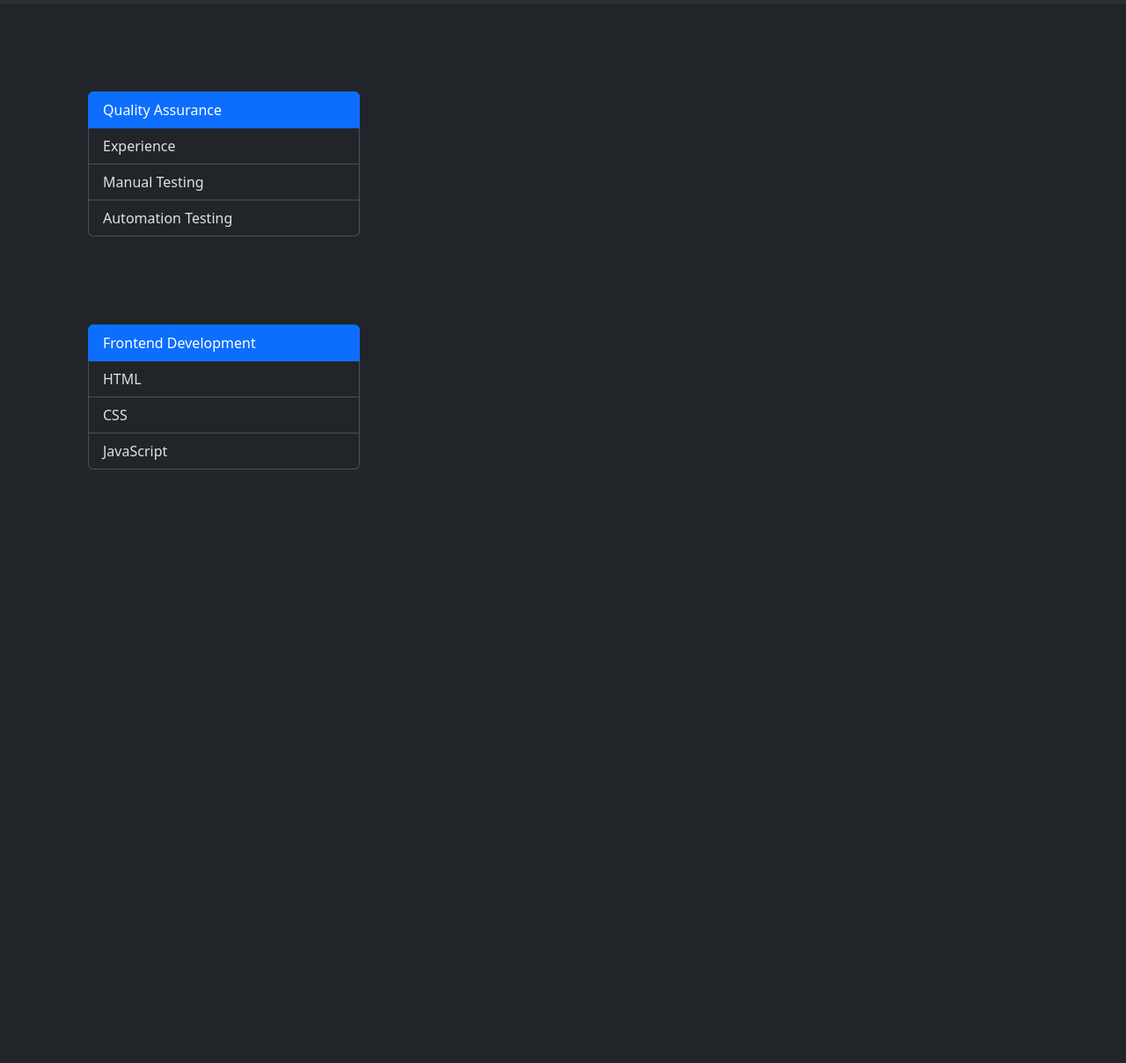
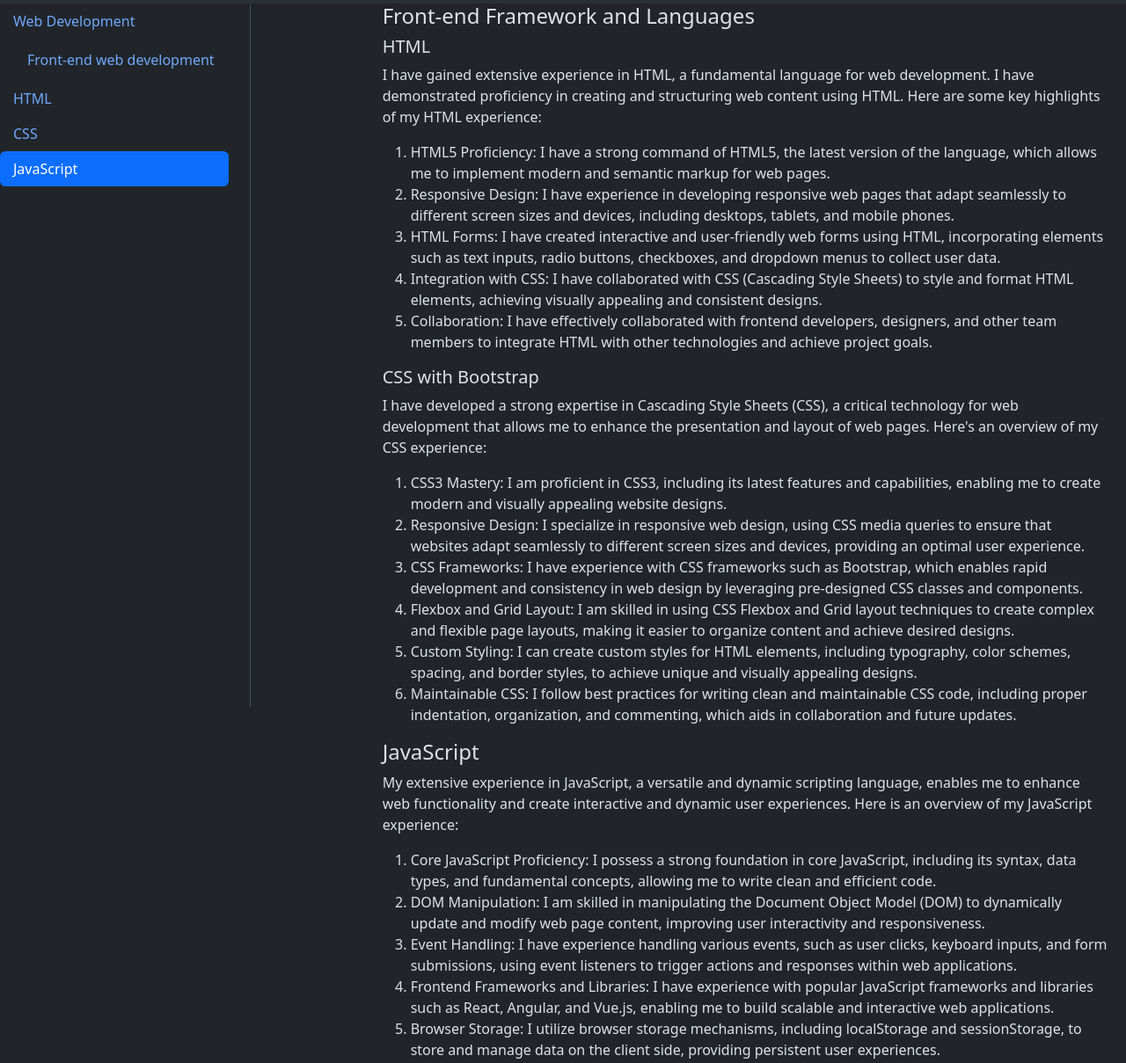
Before and after one commit to Volkan2617/volkanragiboglu.github.io, a website: page SkillsTab.html in a window 1280 px wide. Shown: the part 72-1281 px from the top of the page at 88% size. Before the commit the page ends 800 px from the top, so only its background shows below. Drawn offline with nearby package versions, Linux system fonts and the light colour scheme.

Commit message:
Skills Tab Update

```diff
--- a/SkillsTab.html
+++ b/SkillsTab.html
@@ -78,71 +78,91 @@
     </div>
   </div>
 </nav>
- <div id="Experience-Card" class="row">
+<div class="row">
   <div class="col-4">
-          <div class="list-group" id="list-tab" role="tablist">
-            <li class="list-group-item disabled active" aria-disabled="true">Quality Assurance</li>
-            <a class="list-group-item list-group-item-action" id="list-profile-list" data-bs-toggle="list" href="#list-profile" role="tab" aria-controls="list-profile">Experience</a>
-            <a class="list-group-item list-group-item-action" id="list-messages-list" data-bs-toggle="list" href="#list-messages" role="tab" aria-controls="list-messages">Manual Testing</a>
-            <a class="list-group-item list-group-item-action" id="list-settings-list" data-bs-toggle="list" href="#list-settings" role="tab" aria-controls="list-settings">Automation Testing</a>
+    <nav id="navbar-example3" class="h-100 flex-column align-items-stretch pe-4 border-end">
+      <nav class="nav nav-pills flex-column">
+        <a class="nav-link" href="#item-1">Web Development</a>
+        <nav class="nav nav-pills flex-column">
+          <a class="nav-link ms-3 my-1" href="#item-1-1">Front-end web development</a>
+          <!-- <a class="nav-link ms-3 my-1" href="#item-1-2">Back-end web development</a> -->
+        </nav>
+        <a class="nav-link" href="#item-2">HTML</a>
+        <a class="nav-link" href="#item-3">CSS</a>
+        <a class="nav-link" href="#item-4">JavaScript</a>
+        <nav class="nav nav-pills flex-column">
+          <!-- <a class="nav-link ms-3 my-1" href="#item-3-1">Item 3-1</a>
+          <a class="nav-link ms-3 my-1" href="#item-3-2">Item 3-2</a> -->
+        </nav>
+      </nav>
+    </nav>
   </div>
+
+  <div style="width: 850px;" class="col-8">
+    <div data-bs-spy="scroll" data-bs-target="#navbar-example3" data-bs-smooth-scroll="true" class="scrollspy-example-2" tabindex="0">
+      <div id="item-1">
+        <h4>Front-end Framework and Languages </h4>
       </div>
-        <div id="Experience-Card-Info" class="col-8">
-          <div class="tab-content" id="nav-tabContent">
-            <div class="tab-pane fade show active" id="list-home" role="tabpanel" aria-labelledby="list-home-list"></div>
-            <div class="tab-pane fade" id="list-profile" role="tabpanel" aria-labelledby="list-profile-list">
-              <h3>General Information About QA Experience</h3>
-              <p>I am an accomplished Information Technology professional with a robust track record of over 6 years of experience, primarily specializing in the meticulous testing of web-based applications. My expertise spans both Manual and Automation Testing, making me well-equipped to ensure the delivery of high-quality software solutions.
-                Throughout my career, I've had the privilege of working in diverse software development environments, seamlessly adapting to the distinctive demands of Agile and Waterfall methodologies. I thrive in the dynamic landscape of Agile, having immersed myself in the Scrum culture by actively participating in Scrum ceremonies.
-                This exposure has allowed me to cultivate a deep appreciation for the iterative and collaborative nature of Agile development, enabling me to deliver consistent results in a fast-paced setting.
-                One of my core strengths is my agility in acclimating to new environments and technologies. I've consistently demonstrated the ability to rapidly integrate into teams, comprehend complex systems, and contribute effectively from day one. I attribute much of my success to my unwavering commitment to open and effective communication.
-                I firmly believe that strong communication is the linchpin of any high-performing team. My dedication to fostering clear and transparent communication has consistently positioned me as a valuable team player, capable of seamlessly bridging the gap between technical and non-technical stakeholders.
-                In addition to my practical experience, I hold a deep-seated passion for continuous improvement within the realm of software testing. I am constantly seeking innovative approaches and best practices to elevate the quality of the products I work on.
-                I am excited to bring my extensive experience, adaptability, and strong communication skills to a role where I can contribute meaningfully to the delivery of exceptional software solutions and the success of the entire team.
-                Thank you for considering my profile.</p>
-            </div>
-            <div class="tab-pane fade" id="list-messages" role="tabpanel" aria-labelledby="list-messages-list">
-              <h3>Manual Testing Experience</h3>
-              <p>This manual testing experience reflects the various aspects of my career, including the projects I have worked on, the methodologies I have employed, and the skills I have developed.</p>
-              <p>Project 1: Media Asset Management System Testing Client: A leading media production company Duration: 9 months</p>
+      <div id="item-2">
+        <h5>HTML</h5>
+        <p>I have gained extensive experience in HTML, a fundamental language for web development.
+          I have demonstrated proficiency in creating and structuring web content using HTML. Here are some key highlights of my HTML experience:</p>
           <ol>
-                <li>Test Planning: Collaborated with stakeholders to create comprehensive test plans and test cases, ensuring thorough coverage of all system functionalities.</li>
-                <li>Test Execution: Conducted rigorous manual testing, including functional, regression, and integration testing.</li>
-                <li>Documentation: Created detailed test reports and documentation, including test summary reports and defect logs.</li>
-              </ol>
-              <p>Project 2: Streaming Media Platform Testing Client: A technology startup launching a video streaming platform Duration: 6 months.</p>
-              <ol>
-                <li>Compatibility Testing: Tested the platform on various web browsers, devices, and operating systems to guarantee a seamless viewing experience for users.</li>
-                <li>Cross-Browser Testing: Checked the platform's functionality on multiple web browsers, identifying and addressing compatibility issues.</li>
-                <li>Content Validation: Verified that the media content, including videos and audio files, was properly encoded, streamed, and synchronized.</li>
-                <li>Usability Testing: Collected feedback from real users through surveys and interviews to improve the user interface and overall experience.</li>
+            <li>HTML5 Proficiency: I have a strong command of HTML5, the latest version of the language, which allows me to implement modern and semantic markup for web pages.</li>
+            <li>Responsive Design: I have experience in developing responsive web pages that adapt seamlessly to different screen sizes and devices, including desktops, tablets, and mobile phones.</li>
+            <li>HTML Forms: I have created interactive and user-friendly web forms using HTML, incorporating elements such as text inputs, radio buttons, checkboxes, and dropdown menus to collect user data.</li>
+            <li>Integration with CSS: I have collaborated with CSS (Cascading Style Sheets) to style and format HTML elements, achieving visually appealing and consistent designs.</li>
+            <li>Collaboration: I have effectively collaborated with frontend developers, designers, and other team members to integrate HTML with other technologies and achieve project goals.</li>
           </ol>
       </div>
-            <div class="tab-pane fade" id="list-settings" role="tabpanel" aria-labelledby="list-settings-list">
-              <h3>Automation Testing Experience</h3>
-              <p>As an Automation Tester with expertise in the Technology domain, particularly focused on web applications, I have accumulated substantial experience and proficiency in leveraging advanced tools and technologies to ensure software quality.
-                This experience encompasses various aspects of my career, including projects I have undertaken, methodologies I have employed, and skills I have cultivated.</p>
-              <p>Project 1: Automated Testing for Enterprise Web Application Client: A leading technology company Duration: 12 months</p>
+      <div id="item-3">
+        <h5>CSS with Bootstrap</h5>
+        I have developed a strong expertise in Cascading Style Sheets (CSS), a critical technology for web development that allows me to enhance the presentation and layout of web pages.
+                Here's an overview of my CSS experience:</p>
                 <ol>
-                <li>Test Automation Framework: Designing and implementing a robust test automation framework using Selenium WebDriver with Java 1.8, facilitating maintainable and scalable test scripts.</li>
-                <li>Test Script Development: Developing and maintaining automated test scripts for functional, regression, and integration testing of the web application.</li>
-                <li>BDD Testing with Cucumber: Implementing Behavior-Driven Development (BDD) practices using Cucumber, which involved creating human-readable feature files and step definitions for UI testing.</li>
-                <li>API Testing with Postman: Conducting API testing using Postman to ensure seamless integration between the web application's frontend and its underlying APIs.</li>
-                <li>Reporting and Documentation: Generating detailed test reports using tools like ExtentReports and documenting automation scripts for reference.</li>
+                  <li>CSS3 Mastery: I am proficient in CSS3, including its latest features and capabilities, enabling me to create modern and visually appealing website designs.</li>
+                  <li>Responsive Design: I specialize in responsive web design,
+                    using CSS media queries to ensure that websites adapt seamlessly to different screen sizes and devices, providing an optimal user experience.</li>
+                  <li>CSS Frameworks: I have experience with CSS frameworks such as Bootstrap,
+                    which enables rapid development and consistency in web design by leveraging pre-designed CSS classes and components.</li>
+                  <li>Flexbox and Grid Layout: I am skilled in using CSS Flexbox and Grid layout techniques to create complex and flexible page layouts,
+                    making it easier to organize content and achieve desired designs.</li>
+                  <li>Custom Styling: I can create custom styles for HTML elements, including typography, color schemes, spacing, and border styles,
+                    to achieve unique and visually appealing designs.</li>
+                    <li>Maintainable CSS: I follow best practices for writing clean and maintainable CSS code, including proper indentation,
+                      organization, and commenting, which aids in collaboration and future updates.</li>
                 </ol>
-              <p>Project 2: Automation Testing of E-Commerce Web Application Client: An e-commerce startup in the technology sector Duration: 8 months</p>
+      </div>
+      <!-- <div id="item-2">
+        <h4>item</h4>
+        <p>...</p>
+      </div> -->
+      <div id="item-4">
+        <h4>JavaScript</h4>
+        <p>My extensive experience in JavaScript, a versatile and dynamic scripting language, enables me to enhance web functionality
+          and create interactive and dynamic user experiences. Here is an overview of my JavaScript experience:</p>
           <ol>
-                <li>Cross-Browser and Device Testing: Automating cross-browser and device compatibility tests to ensure a consistent user experience using Selenium WebDriver.</li>
-                <li>API Automation with RestAssured: Automating API testing using RestAssured with Java to verify the functionality of API endpoints and data consistency.</li>
-                <li>Performance Testing: Collaborating with the performance testing team to automate load and stress tests using JMeter, ensuring the application's scalability.</li>
-                <li>Usability Testing: Developing automated usability tests in collaboration with UX experts, incorporating user feedback into test scenarios.</li>
+            <li>Core JavaScript Proficiency: I possess a strong foundation in core JavaScript, including its syntax, data types, and fundamental concepts, allowing me to write clean and efficient code.</li>
+            <li>DOM Manipulation: I am skilled in manipulating the Document Object Model (DOM) to dynamically update and modify web page content, improving user interactivity and responsiveness.</li>
+            <li>Event Handling: I have experience handling various events, such as user clicks, keyboard inputs, and form submissions, using event listeners to trigger actions and responses within web applications.</li>
+            <li>Frontend Frameworks and Libraries: I have experience with popular JavaScript frameworks and libraries such as React, Angular, and Vue.js, enabling me to build scalable and interactive web applications.</li>
+            <li>Browser Storage: I utilize browser storage mechanisms, including localStorage and sessionStorage, to store and manage data on the client side, providing persistent user experiences.</li>
+            <li>Unit Testing: I have experience writing unit tests for JavaScript code using testing frameworks like Jest or Mocha, ensuring code reliability and maintainability.</li>
+            <li>Continuous Learning: I stay updated with the latest JavaScript trends, libraries, and frameworks to apply innovative solutions and best practices in my work.</li>
           </ol>
+      </div>
+      <!-- <div id="item-3-1">
+        <h5>Item 3-1</h5>
+        <p>...</p>
+      </div>
+      <div id="item-3-2">
+        <h5>Item 3-2</h5>
+        <p>...</p>
+      </div> -->
     </div>
   </div>
 </div>
-      </div>
-
-       <div id="Experience-Card2" class="row">
+       <!-- <div id="Experience-Card2" class="row">
         <div class="col-4">
           <div class="list-group" id="list-tab" role="tablist">
             <li class="list-group-item disabled active" aria-disabled="true">Frontend Development</li>
@@ -200,7 +220,7 @@
             </div>
           </div>
         </div>
-      </div>
+      </div> -->
 <div class="loader"></div>
 </body>
 </html>
--- a/styles.css
+++ b/styles.css
@@ -980,3 +980,13 @@ body {
   font-family: Roboto Slab;
   font-size: x-large;
 }
+
+#navbar-example3 {
+  position: fixed;
+  height: 100%;
+  overflow-y: auto;
+}
+
+#navbar-example3 .nav-link {
+  padding-left: 15px;
+}
```
Lines whose indentation alone changed are shown as unchanged.
